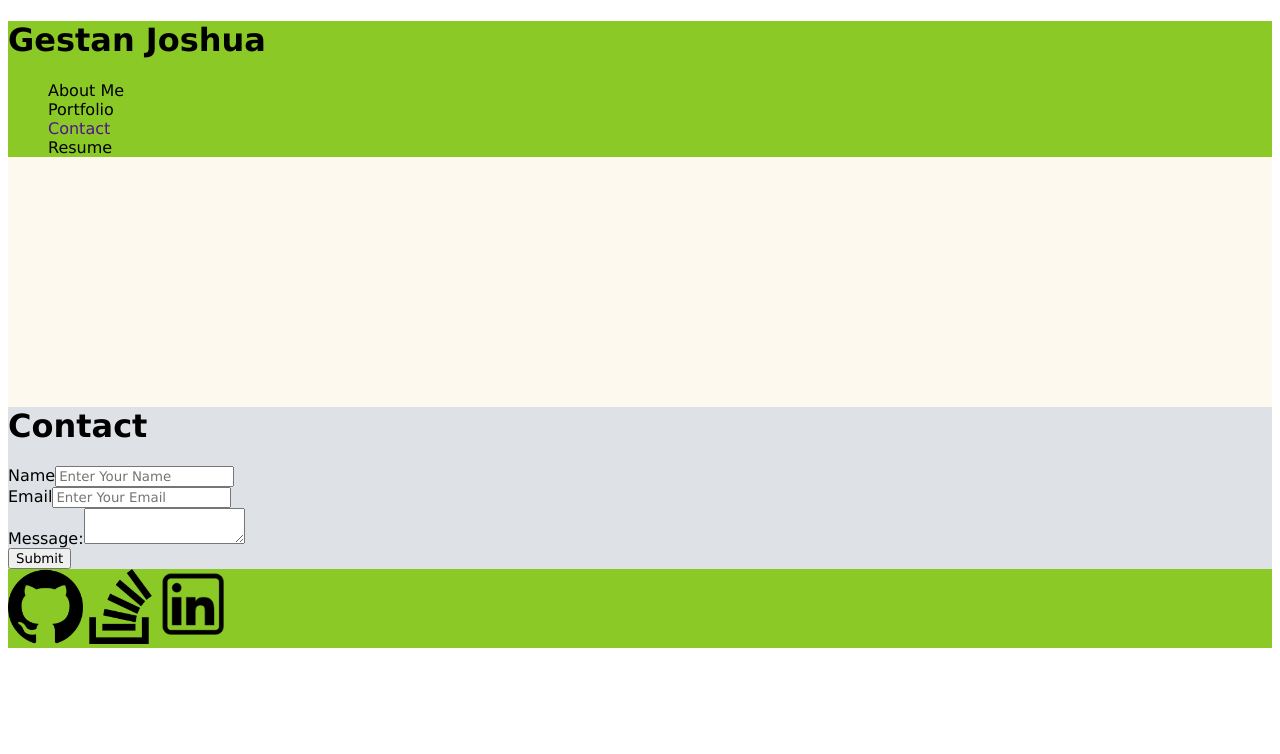
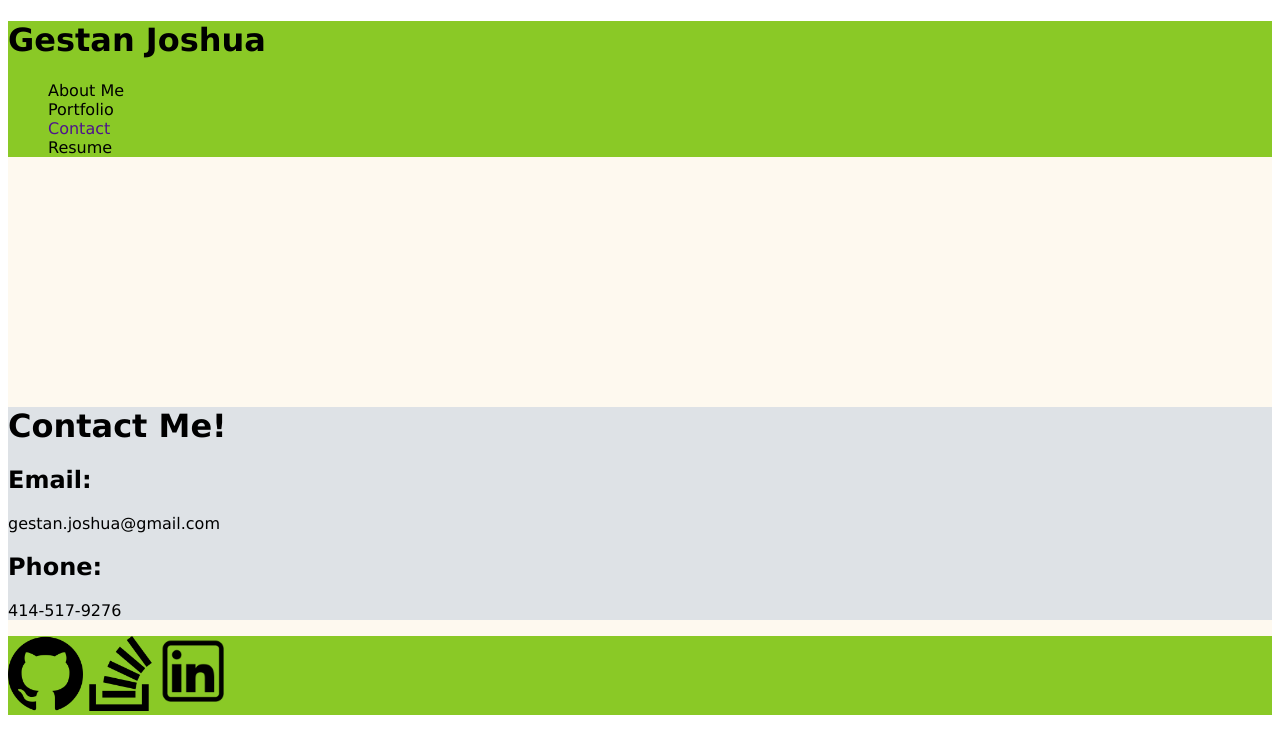
Before and after one commit to Gestan24/react-portfolio, a React (Create React App) app: page / in a window 1280 px wide. Both pictures are taken after a click on the element "Contact". Shown: the top 754 px of the page. Built offline with nearby package versions, Linux system fonts and the light colour scheme.

Commit message:
changed contact section to give interested parties my contact info

```diff
--- a/src/components/Contact/index.js
+++ b/src/components/Contact/index.js
@@ -3,88 +3,79 @@ import React, { useState } from 'react';
 
 function Contact() {
 
-    const [formState, setFormState] = useState({ name: '', email: '', message: '' });
+    // const [formState, setFormState] = useState({ name: '', email: '', message: '' });
 
-    const [errorMessage, setErrorMessage] = useState('');
+    // const [errorMessage, setErrorMessage] = useState('');
 
-    const { name, email, message } = formState;
+    // const { name, email, message } = formState;
 
-    function handleChange(e) {
+    // function handleChange(e) {
 
-        if (e.target.name === 'email') {
-            const isValid = validateEmail(e.target.value);
-            console.log(isValid);
+    //     if (e.target.name === 'email') {
+    //         const isValid = validateEmail(e.target.value);
+    //         console.log(isValid);
 
-            // isValid conditional statement
-            if (!isValid) {
-                setErrorMessage('Your email is invalid.');
-            } else {
-                if (!e.target.value.length) {
-                    setErrorMessage(`${e.target.name} is required.`);
-                } else {
-                    setErrorMessage('');
-                }
-            }
-        }
+    //         // isValid conditional statement
+    //         if (!isValid) {
+    //             setErrorMessage('Your email is invalid.');
+    //         } else {
+    //             if (!e.target.value.length) {
+    //                 setErrorMessage(`${e.target.name} is required.`);
+    //             } else {
+    //                 setErrorMessage('');
+    //             }
+    //         }
+    //     }
 
-        if (e.target.name === 'name') {
+    //     if (e.target.name === 'name') {
 
-            if (!e.target.value.length) {
-                setErrorMessage(`${e.target.name} is required.`);
-            } else {
-                setErrorMessage('');
-            }
+    //         if (!e.target.value.length) {
+    //             setErrorMessage(`${e.target.name} is required.`);
+    //         } else {
+    //             setErrorMessage('');
+    //         }
 
-        }
+    //     }
 
-        if (e.target.name === 'message') {
+    //     if (e.target.name === 'message') {
 
-            if (!e.target.value.length) {
-                setErrorMessage(`${e.target.name} is required.`);
-            } else {
-                setErrorMessage('');
-            }
+    //         if (!e.target.value.length) {
+    //             setErrorMessage(`${e.target.name} is required.`);
+    //         } else {
+    //             setErrorMessage('');
+    //         }
 
-        }
+    //     }
 
 
 
-        if (!errorMessage) {
-            setFormState({ ...formState, [e.target.name]: e.target.value });
-        }
+    //     if (!errorMessage) {
+    //         setFormState({ ...formState, [e.target.name]: e.target.value });
+    //     }
 
-    }
+    // }
 
-    function handleSubmit(e) {
-        e.preventDefault();
+    // function handleSubmit(e) {
+    //     e.preventDefault();
 
-    }
+    // }
 
     return (
 
         <div>
             <div id='card-background' className='card mx-5 px-3 pt-2 pb-5'>
-                <h1 className=''>Contact</h1>
-                <form id='contact-form' onSubmit={handleSubmit}>
-                    <div className="form-group col-4">
-                        <label htmlFor='name'>Name</label>
-                        <input type='text' defaultValue={name} className='form-control' placeholder="Enter Your Name" onBlur={handleChange} name='name'></input>
-                    </div>
-                    <div className="form-group col-4">
-                        <label htmlFor='email'>Email</label>
-                        <input type='email' name='email' defaultValue={email} className='form-control' placeholder='Enter Your Email' onBlur={handleChange}></input>
-                    </div>
-                    <div className="form-group col-4">
-                        <label htmlFor='message'>Message:</label>
-                        <textarea name='message' className="form-control form-control-lg" defaultValue={message} onBlur={handleChange}></textarea>
-                        {errorMessage && (
-                            <div>
-                                <p className="error-text text-danger">{errorMessage}</p>
-                            </div>
-                        )}
-                    </div>
-                    <button id='button' type="submit" className="btn btn-primary mt-3">Submit</button>
-                </form>
+                <h1 className='mb-4'>Contact Me!</h1>
+
+                <div>
+                    <h2>Email:</h2>
+                    <p>gestan.joshua@gmail.com</p>
+                </div>
+
+                <div>
+                    <h2>Phone:</h2>
+                    <p>414-517-9276</p>
+                </div>
+
             </div>
         </div>
     );
```
